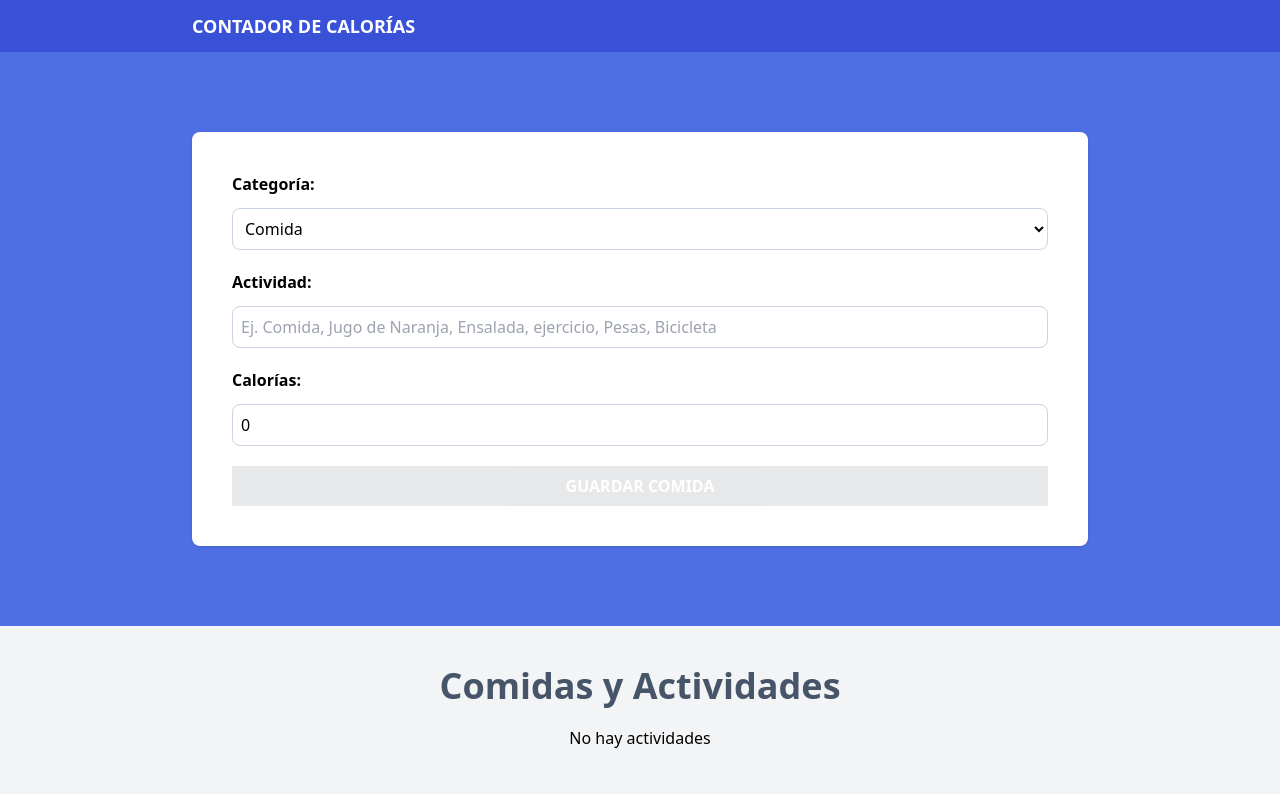
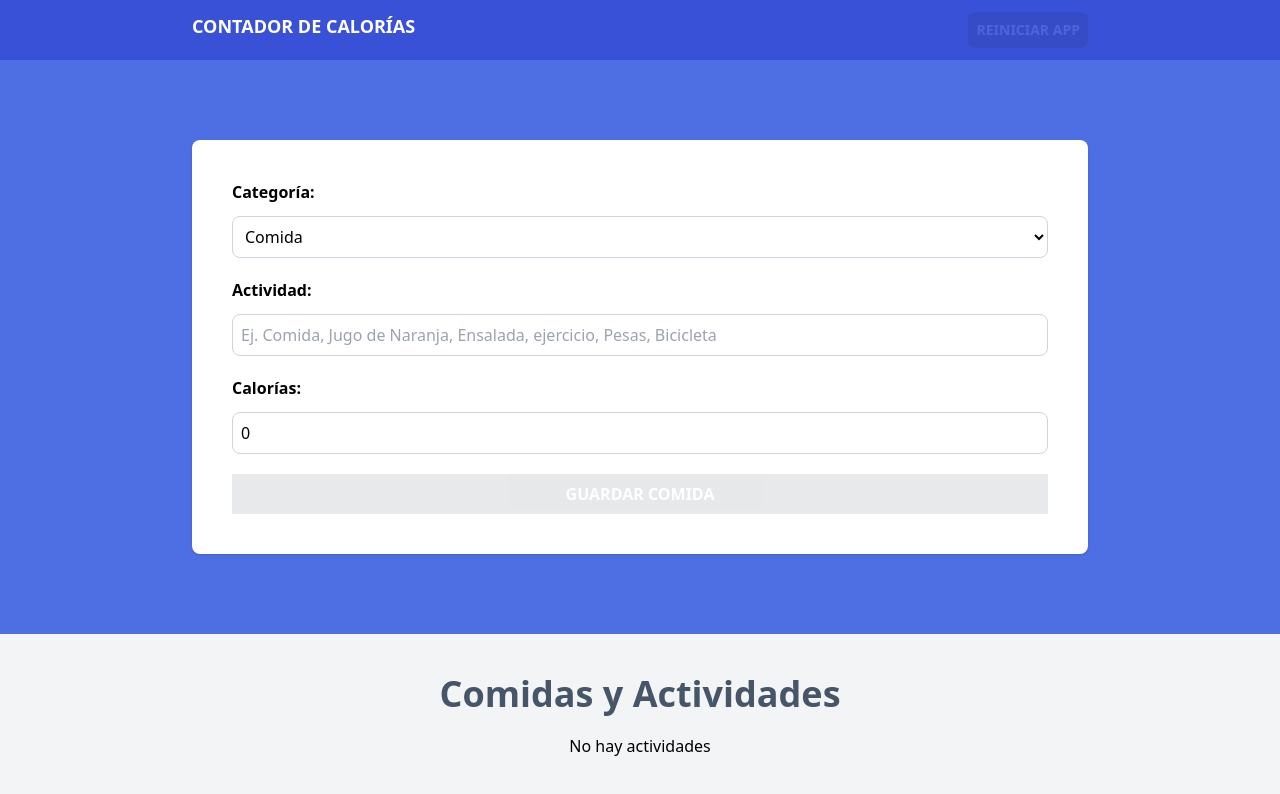
Before and after one commit to DanielPAyala/react_calorie-tracker, a React (Vite) app: page / in a window 1280 px wide. Shown: the top 794 px of the page. Built offline with nearby package versions, Linux system fonts and the light colour scheme.

Commit message:
Restart app

```diff
--- a/src/App.tsx
+++ b/src/App.tsx
@@ -1,4 +1,4 @@
-import { useEffect, useReducer } from 'react';
+import { useEffect, useMemo, useReducer } from 'react';
 import Form from './components/Form';
 import { activityReducer, initialState } from './reducers/activity-reducer';
 
@@ -12,6 +12,15 @@
     localStorage.setItem('activities', JSON.stringify(state.activities));
   }, [state.activities]);
 
+  const canRestartApp = useMemo(
+    () => state.activities.length,
+    [state.activities]
+  );
+
+  const restartApp = () => {
+    dispatch({ type: 'restart-app' });
+  };
+
   return (
     <>
       <header className='bg-cerulean-blue-600 py-3'>
@@ -19,6 +28,13 @@
           <h1 className='text-center text-lg font-bold text-white uppercase'>
             Contador de Calorías
           </h1>
+          <button
+            className='bg-gray-800 hover:bg-gray-900 p-2 font-bold uppercase text-white cursor-pointer rounded-lg text-sm disabled:opacity-10'
+            disabled={!canRestartApp}
+            onClick={() => restartApp()}
+          >
+            Reiniciar App
+          </button>
         </div>
       </header>
 
--- a/src/reducers/activity-reducer.ts
+++ b/src/reducers/activity-reducer.ts
@@ -12,6 +12,9 @@
   | {
       type: 'delete-activity';
       payload: { id: Activity['id'] };
+    }
+  | {
+      type: 'restart-app';
     };
 
 export type ActivityState = {
@@ -62,5 +65,12 @@
     };
   }
 
+  if (action.type === 'restart-app') {
+    return {
+      activities: [],
+      activeId: '',
+    };
+  }
+
   return state;
 };
```
